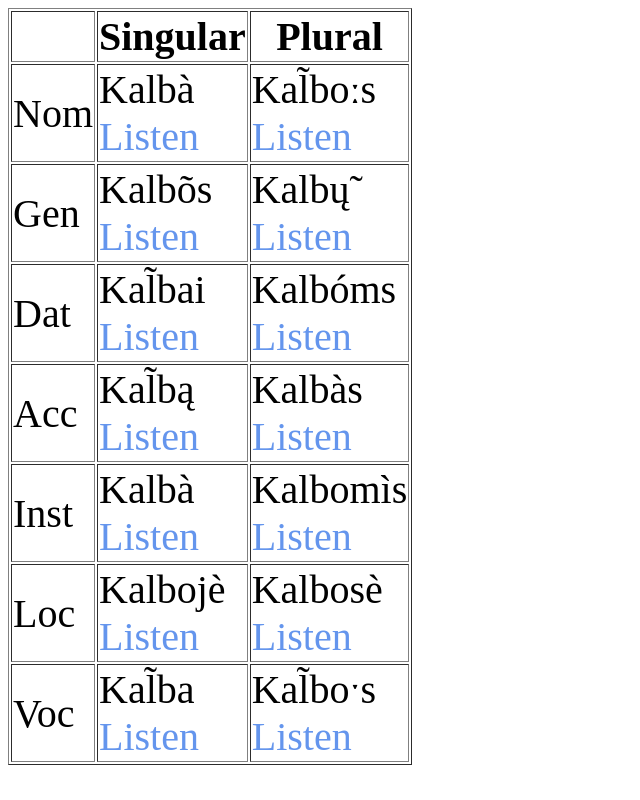
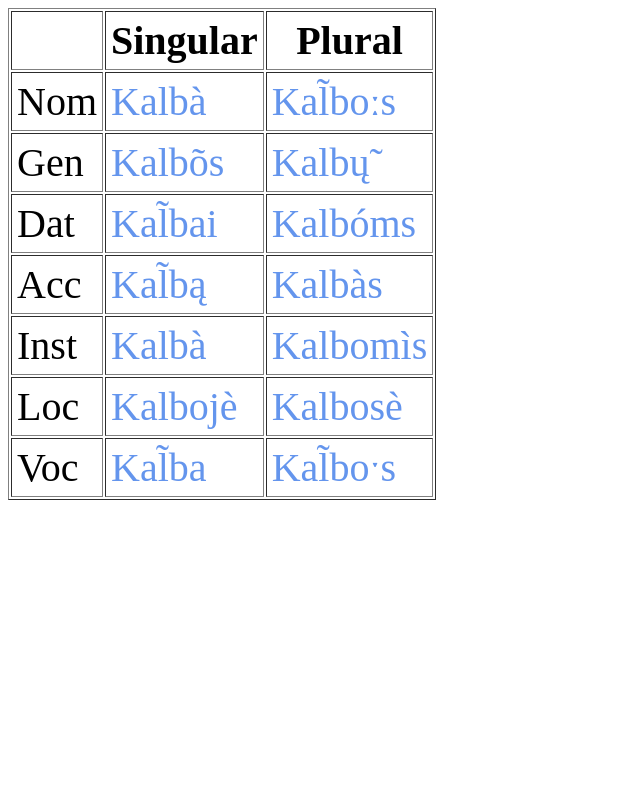
Before and after one commit to Voldemortas/kalba, a plain HTML site: page index.html in a window 1280 px wide. Shown: the whole page, without its empty margins (0-640 px from the left). Drawn offline with Linux system fonts and the light colour scheme.

Commit message:
changed table design

```diff
--- a/index.html
+++ b/index.html
@@ -1,6 +1,10 @@
 <style>
   table {
     font-size: 40px;
+  }
+  td,
+  th {
+    padding: 5px;
   }
   span {
     color: cornflowerblue;
@@ -26,10 +30,9 @@
   variants = variants.map((e) =>
     e.map(
       (d, i) =>
-        d +
-        `<audio hidden id="${d +
-          i}"><source src="${d}.wav" type="audio/wav" /></audio><br /><span onclick="listen('${d +
-          i}')">Listen</span>`
+        `<span onclick="listen('${d + i}')">${d}
+        <audio hidden id="${d +
+          i}"><source src="${d}.wav" type="audio/wav" /></audio></span>`
     )
   )
   const table = Array.from(Array(cases.length)).map((a, i) => [
```
